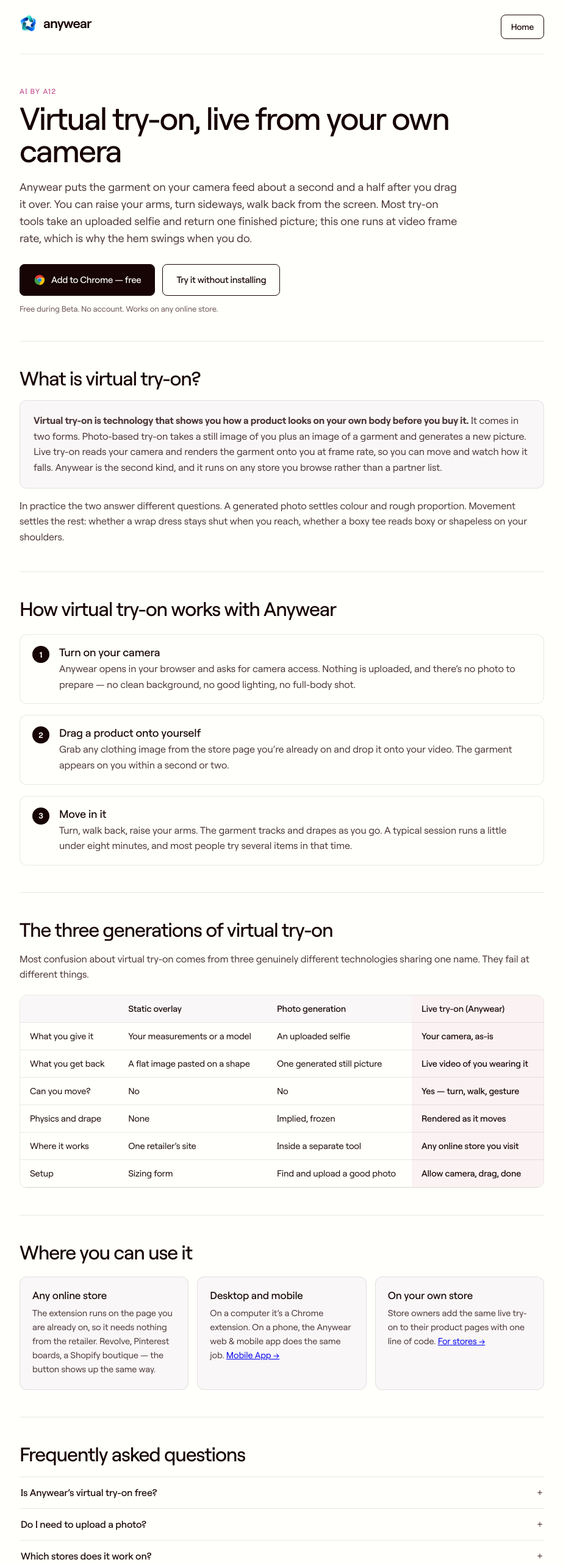
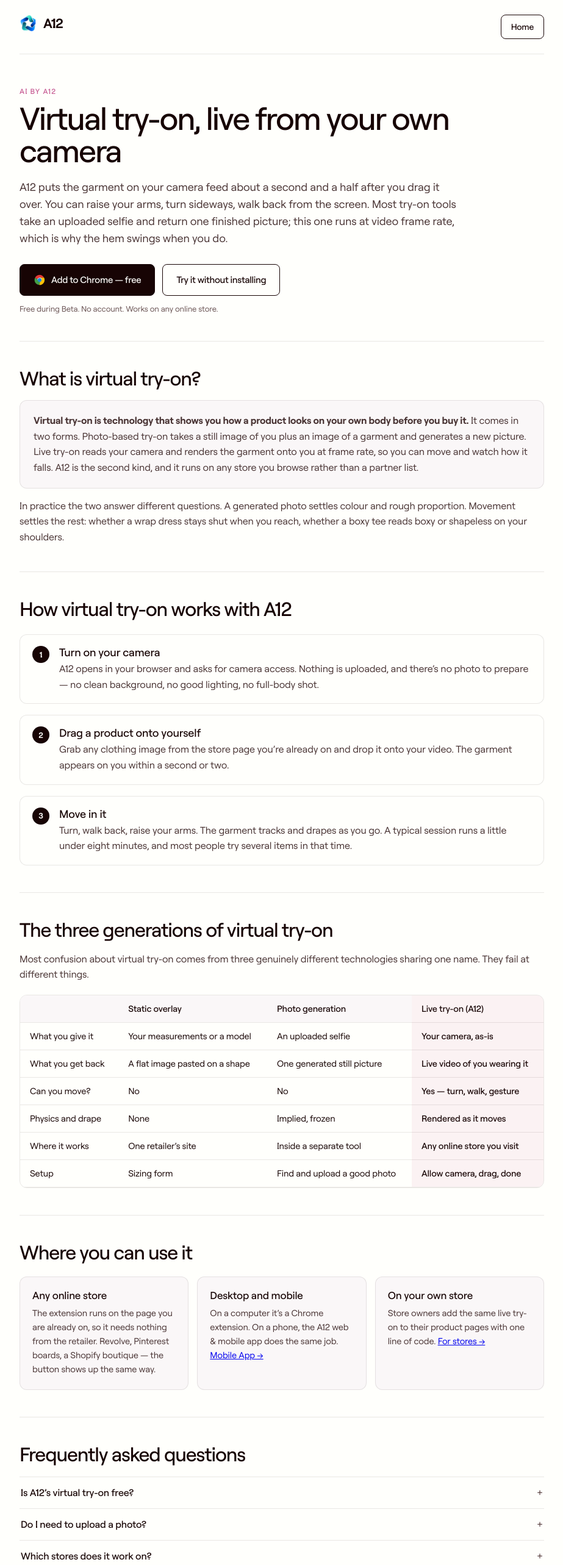
Before and after one commit to Doniyorbek2000/aa, a Next.js app in the folder apps/web/: page /virtual-try-on in a window 1280 px wide. Shown: the top 2566 px of the page at 61% size, without its empty margins (178-1101 px from the left). Built offline with nearby package versions, Linux system fonts and the light colour scheme.

Commit message:
feat(adm): replace all Anywear brand text with A12 across all pages and widgets

```diff
--- a/apps/web/src/app/layout.tsx
+++ b/apps/web/src/app/layout.tsx
@@ -2,13 +2,13 @@ import type { Metadata } from 'next';
 import './globals.css';
 
 export const metadata: Metadata = {
-  title: 'Anywear — Live Virtual Try-On for Any Online Store',
+  title: 'A12 — Live Virtual Try-On for Any Online Store',
   description:
     'Live virtual try-on for any online store. Drag any clothing item onto yourself and see it on your camera in real time. Free Chrome extension, no photo upload.',
   openGraph: {
     type: 'website',
     url: 'https://a12.uz/',
-    title: 'Anywear — Try clothes on, anywhere online',
+    title: 'A12 — Try clothes on, anywhere online',
     description:
       'Drag any clothing item from any online store and see it on you, live. Free Chrome extension, no photo upload.',
     images: [
@@ -19,11 +19,11 @@ export const metadata: Metadata = {
         alt: 'The same shopper side by side: a white t-shirt on the left, a red floral dress rendered live on the right.',
       },
     ],
-    siteName: 'Anywear',
+    siteName: 'A12',
   },
   twitter: {
     card: 'summary_large_image',
-    title: 'Anywear — Try clothes on, anywhere online',
+    title: 'A12 — Try clothes on, anywhere online',
     description: 'Drag any clothing item from any online store and see it on you, live.',
     images: ['/assets/og-preview.jpg'],
   },
--- a/apps/web/src/app/mobile/page.tsx
+++ b/apps/web/src/app/mobile/page.tsx
@@ -159,14 +159,14 @@ export default function MobileExperiencePage() {
           <div>
             <span className="eyebrow">iOS &bull; Android &bull; WebRTC 30 FPS</span>
             <h1>
-              Anywear on
+              A12 on
               <br />
               iOS &amp; Android
             </h1>
             <p className="lede">
               Native 30 FPS live camera virtual try-on for iPhone and Android (`@webpul/mobile`).
               Share any product link from Safari, Chrome, Instagram, or TikTok straight into the
-              A12 Anywear camera.
+              A12 camera.
             </p>
 
             <div>
--- a/apps/web/src/app/virtual-try-on/page.tsx
+++ b/apps/web/src/app/virtual-try-on/page.tsx
@@ -125,7 +125,7 @@ export default function VirtualTryOnPillarPage() {
           <span className="eyebrow">AI by A12</span>
           <h1>Virtual try-on, live from your own camera</h1>
           <p className="lede">
-            Anywear puts the garment on your camera feed about a second and a half after you drag it
+            A12 puts the garment on your camera feed about a second and a half after you drag it
             over. You can raise your arms, turn sideways, walk back from the screen. Most try-on
             tools take an uploaded selfie and return one finished picture; this one runs at video
             frame rate, which is why the hem swings when you do.
@@ -157,7 +157,7 @@ export default function VirtualTryOnPillarPage() {
               </strong>{' '}
               It comes in two forms. Photo-based try-on takes a still image of you plus an image of
               a garment and generates a new picture. Live try-on reads your camera and renders the
-              garment onto you at frame rate, so you can move and watch how it falls. Anywear is the
+              garment onto you at frame rate, so you can move and watch how it falls. A12 is the
               second kind, and it runs on any store you browse rather than a partner list.
             </p>
           </div>
@@ -169,14 +169,14 @@ export default function VirtualTryOnPillarPage() {
         </section>
 
         <section>
-          <h2>How virtual try-on works with Anywear</h2>
+          <h2>How virtual try-on works with A12</h2>
           <div className="steps">
             <div className="step">
               <span className="step-n">1</span>
               <div>
                 <h3>Turn on your camera</h3>
                 <p>
-                  Anywear opens in your browser and asks for camera access. Nothing is uploaded, and
+                  A12 opens in your browser and asks for camera access. Nothing is uploaded, and
                   there&rsquo;s no photo to prepare — no clean background, no good lighting, no
                   full-body shot.
                 </p>
@@ -219,7 +219,7 @@ export default function VirtualTryOnPillarPage() {
                   <th>&nbsp;</th>
                   <th>Static overlay</th>
                   <th>Photo generation</th>
-                  <th className="col-ours">Live try-on (Anywear)</th>
+                  <th className="col-ours">Live try-on (A12)</th>
                 </tr>
               </thead>
               <tbody>
@@ -278,7 +278,7 @@ export default function VirtualTryOnPillarPage() {
             <div className="card">
               <h3>Desktop and mobile</h3>
               <p>
-                On a computer it&rsquo;s a Chrome extension. On a phone, the Anywear web &amp;
+                On a computer it&rsquo;s a Chrome extension. On a phone, the A12 web &amp;
                 mobile app does the same job. <Link href="/mobile">Mobile App →</Link>
               </p>
             </div>
@@ -296,7 +296,7 @@ export default function VirtualTryOnPillarPage() {
           <h2>Frequently asked questions</h2>
           <div className="faq">
             <details>
-              <summary>Is Anywear&rsquo;s virtual try-on free?</summary>
+              <summary>Is A12&rsquo;s virtual try-on free?</summary>
               <p>
                 Yes — free during Beta, for a limited time. No account and no card to start.
               </p>
@@ -304,7 +304,7 @@ export default function VirtualTryOnPillarPage() {
             <details>
               <summary>Do I need to upload a photo?</summary>
               <p>
-                No. That&rsquo;s the main difference between Anywear and every other virtual try-on
+                No. That&rsquo;s the main difference between A12 and every other virtual try-on
                 tool. It uses your live camera, so there&rsquo;s no photo to find, crop, or light
                 well.
               </p>
@@ -312,14 +312,14 @@ export default function VirtualTryOnPillarPage() {
             <details>
               <summary>Which stores does it work on?</summary>
               <p>
-                Any of them. Anywear runs in your browser rather than inside one retailer&rsquo;s
+                Any of them. A12 runs in your browser rather than inside one retailer&rsquo;s
                 website, so it works on the fashion stores you already shop.
               </p>
             </details>
             <details>
               <summary>Does it work on my phone?</summary>
               <p>
-                Yes, through the Anywear mobile &amp; web app. The try-on experience is live and
+                Yes, through the A12 mobile &amp; web app. The try-on experience is live and
                 real-time on both desktop and mobile.
               </p>
             </details>
--- a/apps/web/src/components/anywear-studio-shell.tsx
+++ b/apps/web/src/components/anywear-studio-shell.tsx
@@ -69,7 +69,7 @@ export function AnywearStudioShell() {
     if (navigator.share) {
       navigator
         .share({
-          title: 'Anywear — virtual try-on',
+          title: 'A12 — virtual try-on',
           text: 'Open this on your computer:',
           url,
         })
@@ -221,7 +221,7 @@ export function AnywearStudioShell() {
           className="aw-h-sheet"
           role="dialog"
           aria-modal="true"
-          aria-label="Get Anywear on your laptop"
+          aria-label="Get A12 on your laptop"
         >
           <button
             className="aw-h-close"
@@ -232,7 +232,7 @@ export function AnywearStudioShell() {
             &times;
           </button>
           <div className="aw-h-title-row">
-            <div className="aw-h-title">Search &ldquo;Anywear&rdquo; on Chrome Web Store</div>
+            <div className="aw-h-title">Search &ldquo;A12&rdquo; on Chrome Web Store</div>
           </div>
           <div className="aw-h-flow" id="aw-h-step1">
             <div className="aw-h-action">
--- a/apps/web/src/components/live-tryon-modal.tsx
+++ b/apps/web/src/components/live-tryon-modal.tsx
@@ -17,7 +17,7 @@ export function BrandWordmark({ small = false }: { small?: boolean }) {
   return (
     <Link
       href="/"
-      aria-label="Anywear home"
+      aria-label="A12 home"
       className={`brand-wordmark-link ${small ? 'brand-wordmark-sm' : ''}`}
     >
       <img
@@ -27,7 +27,7 @@ export function BrandWordmark({ small = false }: { small?: boolean }) {
         height={small ? 28 : 38}
         className="brand-wordmark-logo"
       />
-      <span className="brand-wordmark-text">anywear</span>
+      <span className="brand-wordmark-text">A12</span>
     </Link>
   );
 }
@@ -491,7 +491,7 @@ export function LiveTryOnModal({
               />
             </div>
             <p className="t-install-sub">
-              Add <strong>Anywear</strong> to Chrome and this exact try-on appears right on every
+              Add <strong>A12</strong> to Chrome and this exact try-on appears right on every
               product page — Zara, ASOS, Amazon and beyond. Drag any item onto yourself and see how
               it looks before you buy.
             </p>
```
Also changed, not shown: apps/web/public/widget/latest/a12.js (added, +1 -0 lines), apps/web/public/widget/latest/a12.woocommerce.js (added, +1 -0 lines), apps/web/src/app/business/page.tsx (+7 -7 lines), apps/web/src/app/install/page.tsx (+9 -9 lines).
